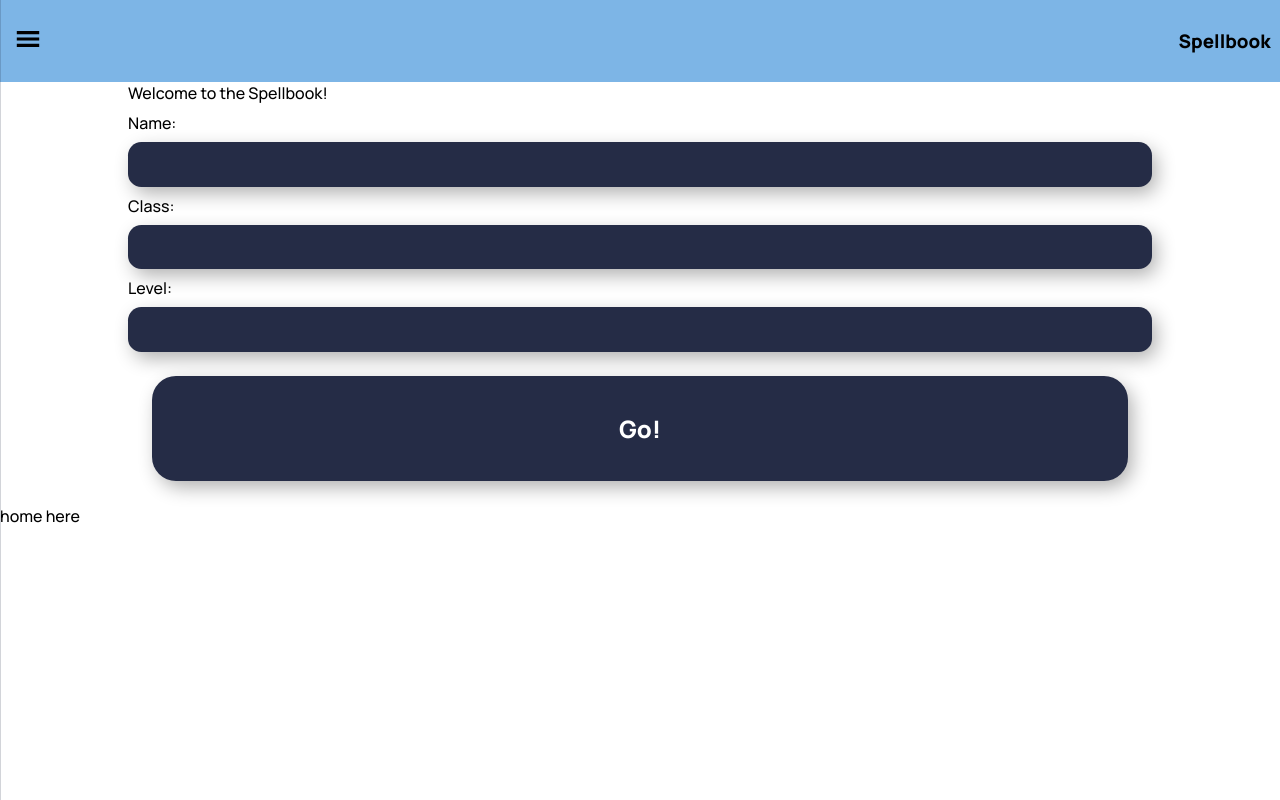
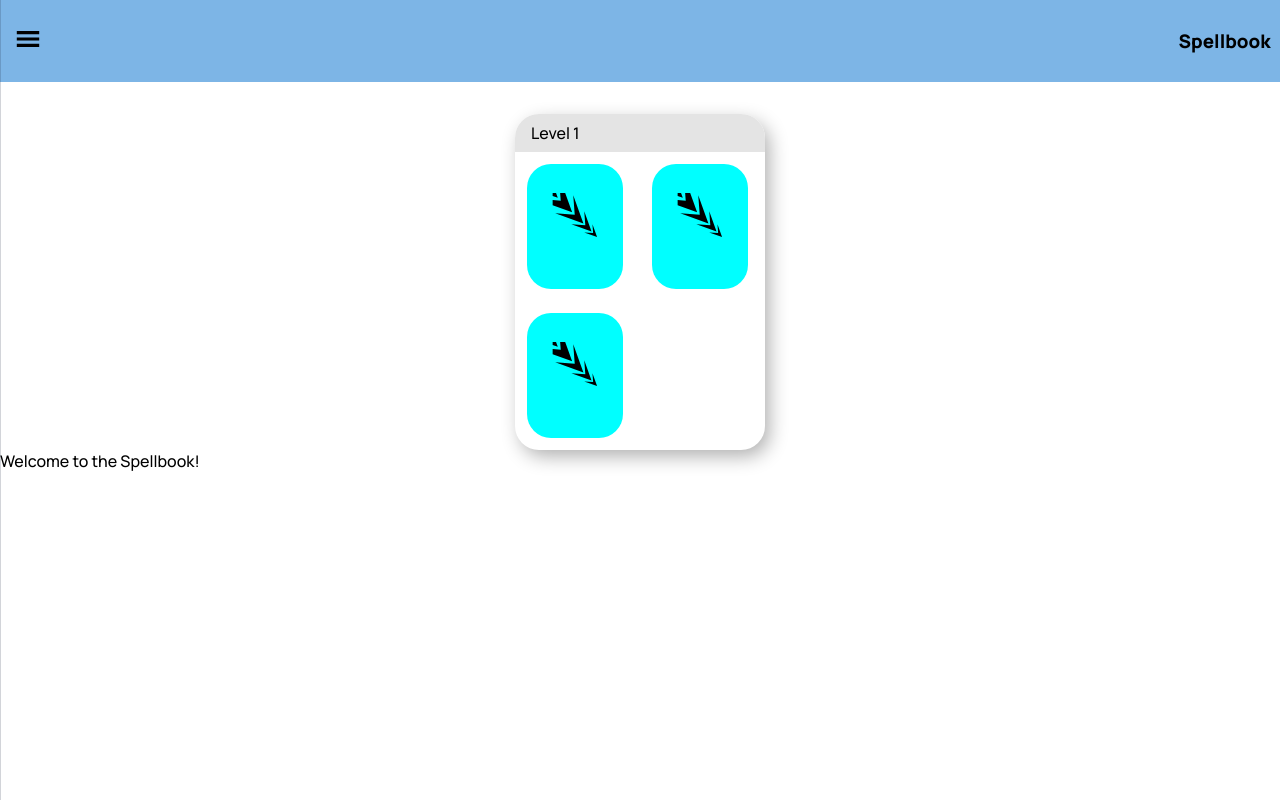
Before and after one commit to kittywizard/spellbook, a React (Vite) app: page / in a window 1280 px wide. Built offline with nearby package versions, Linux system fonts and the light colour scheme.

Commit message:
setting up pages

```diff
--- a/src/App.tsx
+++ b/src/App.tsx
@@ -11,48 +11,14 @@ import Start from "./pages/Start";
 
 const App:React.FC = () => {
 
-  const  {user, setUser} = useContext(Context);
-
-  const [firstTime, setFirstTime] = useState(true);
-
-  function formSubmit(event: any) {
-    event.preventDefault();
-    setUser(({
-      name: event.target.name.value,
-      class: event.target.class.value,
-      level: event.target.level.value
-    }));
-    setFirstTime(false);
-  }
-
   return (
     <>
       <Header />
-      {firstTime ?
-        <form onSubmit={(e) => formSubmit(e)} className="start-form">
-          Welcome to the Spellbook!
-          <label htmlFor="name" className="label">
-            Name:
-          </label>
-          <input type="text" required name="name"></input>
-          <label htmlFor="class" className="label">
-            Class:
-          </label>
-          <input type="text" required name="class"></input>
-          <label htmlFor="level" className="label">
-            Level:
-          </label>
-          <input type="number" min="1" max="20" name="level"></input>
 
-          <button type="submit" className="btn">
-            Go!
-          </button>
-        </form>
-      :
         <section className="box-container">
           <Box />
         </section>
-      }
+
       <Routes>
           <Route path="/" element={<Home/>}/>
           <Route path="/start" element={<Start/>} />
@@ -62,4 +28,4 @@ const App:React.FC = () => {
   )
 }
 
-export default App
+export default App;
--- a/src/Context.tsx
+++ b/src/Context.tsx
@@ -8,7 +8,9 @@ interface iUserState {
 
 const Context = createContext<any | null>(null);
 
-function ContextProvider({children}) {
+function ContextProvider({children}: any) {
+
+    const [firstTime, setFirstTime] = useState(true);
 
     const [user, setUser] = useState<iUserState>({
         name: "Default Name",
@@ -17,7 +19,7 @@ function ContextProvider({children}) {
       });
 
     return (
-        <Context.Provider value={{user, setUser}}>
+        <Context.Provider value={{user, setUser, firstTime, setFirstTime}}>
             {children}
         </Context.Provider>
     )
--- a/src/components/nav/nav.scss
+++ b/src/components/nav/nav.scss
@@ -35,7 +35,10 @@ nav {
 nav ul li {
     padding: 0.75em;
 }
-
+.menu-open,
+.menu-close {
+    cursor: pointer;
+}
 
 .char-info {
     font-size: 1.5rem;
--- a/src/pages/Home.tsx
+++ b/src/pages/Home.tsx
@@ -1,7 +1,15 @@
+import {useContext} from "react";
+import {Context} from "../Context";
+
 const Home:React.FC = () => {
+//home needs to check for status of state
+    const {firstTime, setFirstTime} = useContext(Context);
+
     return (
         <section>
-            home here
+
+            Welcome to the Spellbook!
+
         </section>
     )
 }
--- a/src/pages/Start.tsx
+++ b/src/pages/Start.tsx
@@ -1,9 +1,44 @@
+import {useContext, useState} from "react";
+import {Context} from "../Context";
+
+
 const Start:React.FC = () => {
+
+    const  {user, setUser, firstTime, setFirstTime} = useContext(Context);
+
+
+    function formSubmit(event: any) {
+        event.preventDefault();
+        setUser(({
+        name: event.target.name.value,
+        class: event.target.class.value,
+        level: event.target.level.value
+        }));
+        setFirstTime(false);
+    }
+
     return (
         <section>
-            start here
+            <form onSubmit={(e) => formSubmit(e)} className="start-form">
+            <label htmlFor="name" className="label">
+                Name:
+            </label>
+            <input type="text" required name="name"></input>
+            <label htmlFor="class" className="label">
+                Class:
+            </label>
+            <input type="text" required name="class"></input>
+            <label htmlFor="level" className="label">
+                Level:
+            </label>
+            <input type="number" min="1" max="20" name="level"></input>
+
+            <button type="submit" className="btn">
+                Go!
+            </button>
+            </form>
         </section>
-    )
+        )
 }
 
 export default Start;
--- a/style.css
+++ b/style.css
@@ -48,6 +48,11 @@ nav {
 .menu-close,
 nav ul li {
   padding: 0.75em;
+}
+
+.menu-open,
+.menu-close {
+  cursor: pointer;
 }
 
 .char-info {
```
Also changed, not shown: 1 other file (tests, documents, lock files or other folders).
